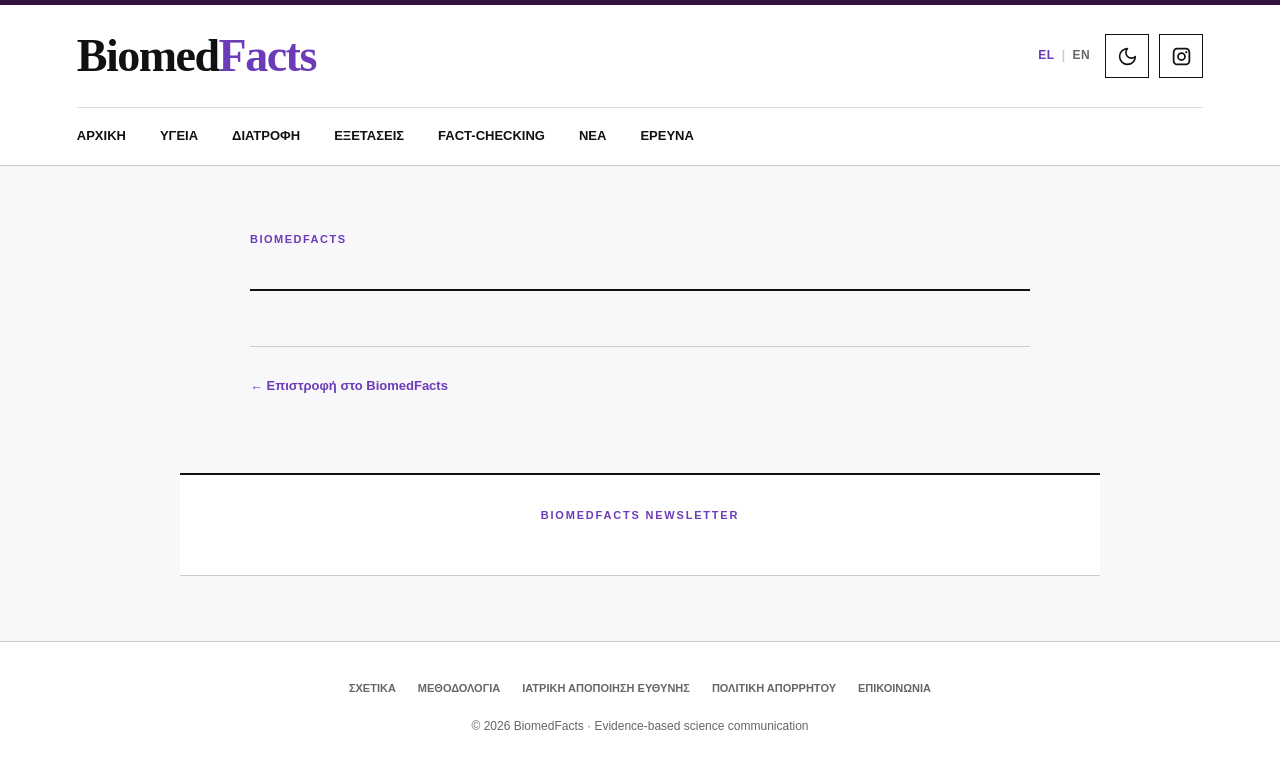
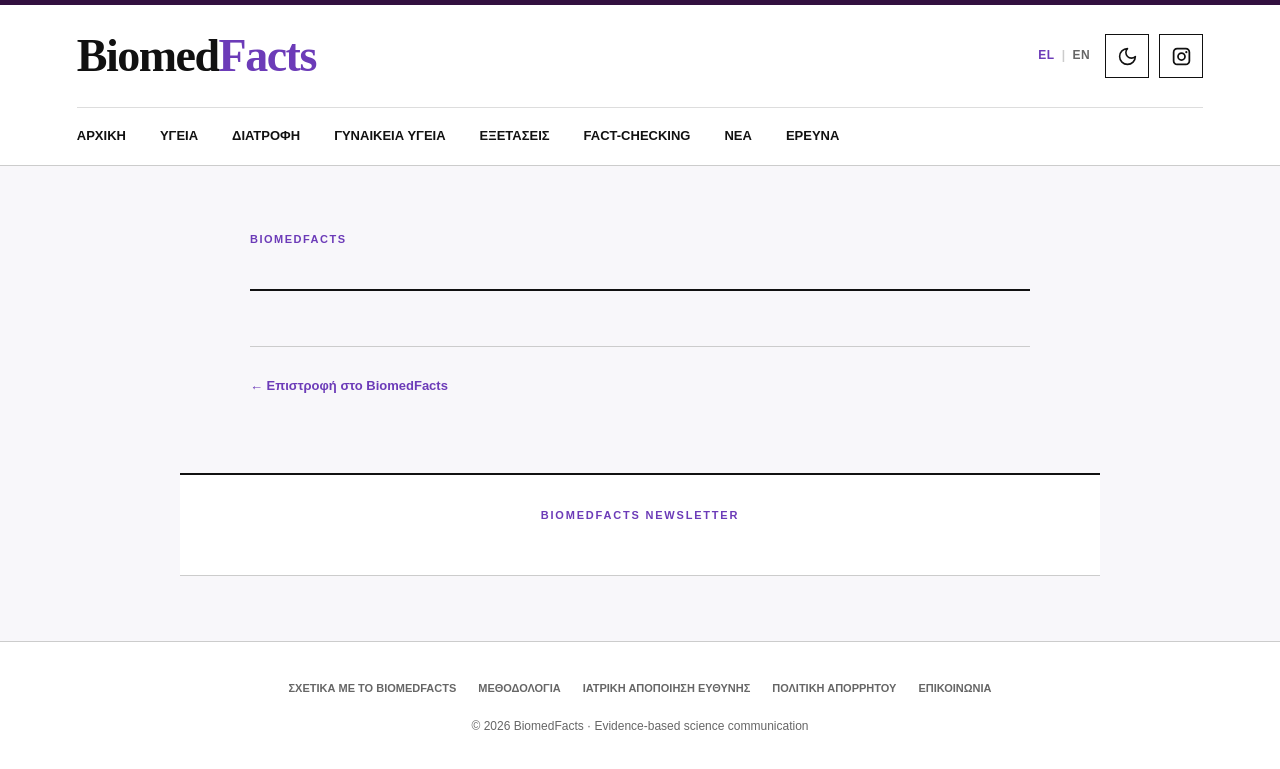
Before and after one commit to BiomedFacts/BiomedFacts, a Jekyll site: the page built from _layouts/page.html, in a window 1280 px wide. Shown: the top 769 px of the page. Built offline with Jekyll 4.4.1, drawn with Linux system fonts in a browser that asks for light colours; some of the changed lines change nothing that is shown.

Commit message:
Update page.html

```diff
--- a/_layouts/page.html
+++ b/_layouts/page.html
@@ -2,9 +2,49 @@
 ---
 
 {% assign is_english = false %}
-
 {% if page.lang == "en" %}
   {% assign is_english = true %}
+{% endif %}
+
+{% capture default_seo_title %}{{ page.title }} | BiomedFacts{% endcapture %}
+{% assign seo_title = page.seo_title | default: default_seo_title | strip %}
+
+{% assign seo_description = page.seo_description
+  | default: page.description
+  | default: page.intro
+  | default: site.description
+  | strip_html
+  | strip_newlines
+  | strip
+%}
+
+{% assign canonical_url = page.url | absolute_url %}
+
+{% assign is_author_page = false %}
+{% if page.url == "/author/" or page.url == "/en/author/" %}
+  {% assign is_author_page = true %}
+{% endif %}
+
+{% if page.translation_url %}
+  {% assign translation_absolute = page.translation_url | absolute_url %}
+{% endif %}
+
+{% if is_english %}
+  {% if page.translation_url %}
+    {% assign greek_url = translation_absolute %}
+  {% else %}
+    {% assign greek_url = "/" | absolute_url %}
+  {% endif %}
+  {% assign english_url = canonical_url %}
+  {% assign x_default_url = greek_url %}
+{% else %}
+  {% assign greek_url = canonical_url %}
+  {% if page.translation_url %}
+    {% assign english_url = translation_absolute %}
+  {% else %}
+    {% assign english_url = "/en/" | absolute_url %}
+  {% endif %}
+  {% assign x_default_url = canonical_url %}
 {% endif %}
 
 <!DOCTYPE html>
@@ -20,34 +60,182 @@
     content="width=device-width, initial-scale=1.0"
   >
 
-  <title>
-    {% if page.seo_title %}
-      {{ page.seo_title }}
-    {% else %}
-      {{ page.title }} | BiomedFacts
-    {% endif %}
-  </title>
+  <!-- =========================
+       BASIC SEO
+  ========================== -->
+
+  <title>{{ seo_title | escape }}</title>
 
   <meta
     name="description"
-    content="{{ page.seo_description | default: page.description | strip_html | strip_newlines | escape }}"
+    content="{{ seo_description | escape }}"
+  >
+
+  <meta
+    name="robots"
+    content="index, follow, max-image-preview:large"
   >
 
   <link
     rel="canonical"
-    href="{{ page.url | absolute_url }}"
+    href="{{ canonical_url }}"
   >
 
-  {% if page.translation_url %}
 
-    <link
-      rel="alternate"
-      hreflang="{% if is_english %}el{% else %}en{% endif %}"
-      href="{{ page.translation_url | absolute_url }}"
-    >
+  <!-- =========================
+       LANGUAGE / HREFLANG
+  ========================== -->
+
+  <link
+    rel="alternate"
+    hreflang="el"
+    href="{{ greek_url }}"
+  >
+
+  <link
+    rel="alternate"
+    hreflang="en"
+    href="{{ english_url }}"
+  >
+
+  <link
+    rel="alternate"
+    hreflang="x-default"
+    href="{{ x_default_url }}"
+  >
+
+
+  <!-- =========================
+       OPEN GRAPH
+  ========================== -->
+
+  <meta
+    property="og:type"
+    content="website"
+  >
+
+  <meta
+    property="og:site_name"
+    content="BiomedFacts"
+  >
+
+  <meta
+    property="og:title"
+    content="{{ seo_title | escape }}"
+  >
+
+  <meta
+    property="og:description"
+    content="{{ seo_description | escape }}"
+  >
+
+  <meta
+    property="og:url"
+    content="{{ canonical_url }}"
+  >
+
+  <meta
+    property="og:locale"
+    content="{% if is_english %}en_US{% else %}el_GR{% endif %}"
+  >
+
+  <meta
+    property="og:locale:alternate"
+    content="{% if is_english %}el_GR{% else %}en_US{% endif %}"
+  >
+
+
+  <!-- =========================
+       SOCIAL
+  ========================== -->
+
+  <meta
+    name="twitter:card"
+    content="summary"
+  >
+
+  <meta
+    name="twitter:title"
+    content="{{ seo_title | escape }}"
+  >
+
+  <meta
+    name="twitter:description"
+    content="{{ seo_description | escape }}"
+  >
+
+
+  <!-- =========================
+       STRUCTURED DATA
+  ========================== -->
+
+  <script type="application/ld+json">
+  {
+    "@context": "https://schema.org",
+    "@graph": [
+      {
+        "@type": "WebSite",
+        "@id": "https://biomedfacts.com/#website",
+        "url": "https://biomedfacts.com/",
+        "name": "BiomedFacts",
+        "description": "Evidence-based health and biomedical science publication."
+      },
+      {
+        "@type": "Organization",
+        "@id": "https://biomedfacts.com/#organization",
+        "name": "BiomedFacts",
+        "url": "https://biomedfacts.com/",
+        "sameAs": [
+          "https://www.instagram.com/biomedical_sciences.gr/"
+        ]
+      },
+      {
+        "@type": "WebPage",
+        "@id": {{ canonical_url | append: "#webpage" | jsonify }},
+        "url": {{ canonical_url | jsonify }},
+        "name": {{ page.title | jsonify }},
+        "description": {{ seo_description | jsonify }},
+        "inLanguage": "{% if is_english %}en{% else %}el{% endif %}",
+        "isPartOf": {
+          "@id": "https://biomedfacts.com/#website"
+        },
+        "publisher": {
+          "@id": "https://biomedfacts.com/#organization"
+        }
+      }
+    ]
+  }
+  </script>
+
+
+  {% if is_author_page %}
+
+  <script type="application/ld+json">
+  {
+    "@context": "https://schema.org",
+    "@type": "ProfilePage",
+    "@id": {{ canonical_url | append: "#profile" | jsonify }},
+    "url": {{ canonical_url | jsonify }},
+    "name": {{ page.title | jsonify }},
+    "mainEntity": {
+      "@type": "Person",
+      "@id": "https://biomedfacts.com/author/#person",
+      "name": "Dimitra M",
+      "honorificSuffix": "BSc Biomedical Science",
+      "url": "https://biomedfacts.com/author/",
+      "sameAs": [
+        "https://www.instagram.com/biomedical_sciences.gr/"
+      ]
+    }
+  }
+  </script>
 
   {% endif %}
 
+
+  <!-- =========================
+       THEME BEFORE PAGE LOAD
+  ========================== -->
 
   <script>
 
@@ -82,65 +270,43 @@
   <style>
 
     :root {
-
       --background: #f8f7fa;
       --surface: #ffffff;
-
       --text: #111111;
       --muted: #666666;
-
       --border: #cccccc;
       --soft-border: #dddddd;
-
       --accent: #6c3bb8;
       --top-border: #32103f;
-
       --soft-accent: #f1ecf8;
     }
 
-
     html[data-theme="dark"] {
-
       --background: #111111;
       --surface: #1b1b1b;
-
       --text: #f4f4f4;
       --muted: #b5b5b5;
-
       --border: #444444;
       --soft-border: #333333;
-
       --accent: #b58cff;
       --top-border: #6c3bb8;
-
       --soft-accent: #1d1922;
     }
 
-
     * {
-
       box-sizing: border-box;
-
       margin: 0;
       padding: 0;
     }
 
-
     html {
-
       scroll-behavior: smooth;
     }
 
-
     body {
-
       background: var(--background);
       color: var(--text);
-
-      font-family:
-        Arial,
-        sans-serif;
-
+      font-family: Arial, sans-serif;
       line-height: 1.6;
 
       transition:
@@ -148,19 +314,16 @@
         color 0.25s ease;
     }
 
-
     a {
-
       color: inherit;
     }
 
 
     /* =========================
        HEADER
-    ========================= */
+    ========================== */
 
     .site-header {
-
       background: var(--surface);
 
       border-top:
@@ -173,118 +336,90 @@
         28px 6% 0;
     }
 
-
     .header-top {
-
       display: flex;
-
       align-items: center;
       justify-content: space-between;
-
       gap: 25px;
-
       padding-bottom: 28px;
     }
 
-
     .logo-link {
-
       color: var(--text);
-
       text-decoration: none;
     }
 
-
     .logo {
-
       font-family:
         "Times New Roman",
         serif;
 
       font-size: 46px;
-
       font-weight: bold;
-
       letter-spacing: -1.5px;
-
       line-height: 1;
     }
 
-
     .logo span {
-
       color: var(--accent);
     }
 
-
     .header-actions {
-
       display: flex;
-
       align-items: center;
-
       gap: 10px;
     }
 
 
+    /* =========================
+       LANGUAGE
+    ========================== */
+
     .language-switch {
-
       display: flex;
-
       align-items: center;
-
       gap: 7px;
-
       margin-right: 5px;
 
       font-size: 12px;
-
       font-weight: bold;
-
       letter-spacing: 0.5px;
     }
 
-
     .language-switch a {
-
       color: var(--muted);
-
       text-decoration: none;
     }
 
-
     .language-switch a:hover,
     .language-switch .active-language {
-
       color: var(--accent);
     }
 
-
     .language-divider {
-
       color: var(--border);
     }
 
 
+    /* =========================
+       ICON BUTTONS
+    ========================== */
+
     .icon-button {
-
       width: 44px;
       height: 44px;
 
       display: flex;
-
       align-items: center;
       justify-content: center;
 
       background: var(--surface);
-
       color: var(--text);
 
       border:
         1px solid var(--text);
 
       text-decoration: none;
-
       cursor: pointer;
 
       transition:
@@ -294,96 +429,73 @@
         transform 0.2s ease;
     }
 
-
     .icon-button svg {
-
       width: 21px;
       height: 21px;
 
       fill: none;
-
       stroke: currentColor;
 
       stroke-width: 1.8;
-
       stroke-linecap: round;
       stroke-linejoin: round;
     }
 
-
     .instagram-button svg {
-
       fill: currentColor;
       stroke: none;
     }
 
-
     .icon-button:hover {
-
       background: var(--accent);
-
       border-color: var(--accent);
-
       color: #ffffff;
 
       transform:
         translateY(-2px);
     }
 
-
     .sun-icon {
-
       display: none;
     }
 
-
     .moon-icon {
-
       display: block;
     }
 
-
     html[data-theme="dark"] .sun-icon {
-
       display: block;
     }
 
-
     html[data-theme="dark"] .moon-icon {
-
       display: none;
     }
 
 
     /* =========================
        NAVIGATION
-    ========================= */
+    ========================== */
 
     nav {
-
       display: flex;
-
       align-items: center;
-
       flex-wrap: wrap;
 
-      gap: 18px 34px;
+      gap:
+        18px 34px;
 
-      padding: 18px 0;
+      padding:
+        18px 0;
 
       border-top:
         1px solid var(--soft-border);
     }
 
-
     nav a {
-
       color: var(--text);
-
       text-decoration: none;
 
       font-size: 13px;
-
       font-weight: bold;
 
       text-transform: uppercase;
@@ -392,19 +504,16 @@
         color 0.2s ease;
     }
 
-
     nav a:hover {
-
       color: var(--accent);
     }
 
 
     /* =========================
        PAGE
-    ========================= */
+    ========================== */
 
     .page-container {
-
       width:
         min(920px, 88%);
 
@@ -412,9 +521,7 @@
         65px auto 0;
     }
 
-
     .page-header {
-
       max-width: 780px;
 
       margin:
@@ -426,25 +533,19 @@
         2px solid var(--text);
     }
 
-
     .page-label {
-
       margin-bottom: 13px;
 
       color: var(--accent);
 
       font-size: 11px;
-
       font-weight: bold;
 
       letter-spacing: 1.5px;
-
       text-transform: uppercase;
     }
 
-
     .page-title {
-
       font-family:
         "Times New Roman",
         serif;
@@ -452,13 +553,10 @@
       font-size: 52px;
 
       line-height: 1.05;
-
       letter-spacing: -1.4px;
     }
 
-
     .page-intro {
-
       max-width: 780px;
 
       margin:
@@ -479,17 +577,13 @@
         serif;
 
       font-size: 20px;
-
       font-weight: bold;
 
       line-height: 1.65;
     }
 
-
     .page-body {
-
       max-width: 780px;
-
       margin: 0 auto;
 
       font-family:
@@ -498,22 +592,16 @@
         serif;
 
       font-size: 18px;
-
       line-height: 1.8;
     }
 
-
     .page-body p {
-
       margin-bottom: 25px;
     }
 
-
     .page-body h2 {
-
       margin-top: 48px;
       margin-bottom: 18px;
-
       padding-top: 10px;
 
       font-family:
@@ -523,13 +611,10 @@
       font-size: 31px;
 
       line-height: 1.15;
-
       letter-spacing: -0.5px;
     }
 
-
     .page-body h3 {
-
       margin-top: 35px;
       margin-bottom: 15px;
 
@@ -538,43 +623,31 @@
         serif;
 
       font-size: 24px;
-
       line-height: 1.2;
     }
 
-
     .page-body strong {
-
       font-weight: bold;
     }
 
-
     .page-body a {
-
       color: var(--accent);
 
       text-decoration-thickness: 1px;
-
       text-underline-offset: 3px;
     }
 
-
     .page-body ul,
     .page-body ol {
-
       margin:
         0 0 25px 27px;
     }
 
-
     .page-body li {
-
       margin-bottom: 10px;
     }
 
-
     .page-body blockquote {
-
       margin:
         35px 0;
 
@@ -593,10 +666,9 @@
 
     /* =========================
        BACK LINK
-    ========================= */
+    ========================== */
 
     .page-end {
-
       max-width: 780px;
 
       margin:
@@ -608,31 +680,25 @@
         1px solid var(--border);
     }
 
-
     .back-home {
-
       color: var(--accent);
 
       font-size: 13px;
-
       font-weight: bold;
 
       text-decoration: none;
     }
 
-
     .back-home:hover {
-
       text-decoration: underline;
     }
 
 
     /* =========================
        NEWSLETTER
-    ========================= */
+    ========================== */
 
     .newsletter {
-
       width:
         min(920px, 88%);
 
@@ -656,25 +722,19 @@
       overflow: hidden;
     }
 
-
     .newsletter-label {
-
       margin-bottom: 18px;
 
       color: var(--accent);
 
       font-size: 11px;
-
       font-weight: bold;
 
       letter-spacing: 1.8px;
     }
 
-
     .beehiiv-form-container {
-
       width: 100%;
-
       max-width: 760px;
 
       margin:
@@ -686,10 +746,9 @@
 
     /* =========================
        FOOTER
-    ========================= */
+    ========================== */
 
     footer {
-
       margin-top: 65px;
 
       padding:
@@ -702,9 +761,7 @@
         1px solid var(--border);
     }
 
-
     .footer-inner {
-
       width:
         min(1100px, 100%);
 
@@ -712,13 +769,9 @@
         0 auto;
     }
 
-
     .footer-links {
-
       display: flex;
-
       justify-content: center;
-
       flex-wrap: wrap;
 
       gap:
@@ -727,29 +780,21 @@
       margin-bottom: 20px;
     }
 
-
     .footer-links a {
-
       color: var(--muted);
 
       font-size: 11px;
-
       font-weight: bold;
 
       text-decoration: none;
-
       text-transform: uppercase;
     }
 
-
     .footer-links a:hover {
-
       color: var(--accent);
     }
 
-
     .footer-copy {
-
       color: var(--muted);
 
       text-align: center;
@@ -760,63 +805,45 @@
 
     /* =========================
        MOBILE
-    ========================= */
+    ========================== */
 
     @media (max-width: 700px) {
 
       .site-header {
-
         padding:
           22px 5% 0;
       }
 
-
       .header-top {
-
         gap: 14px;
-
         padding-bottom: 22px;
       }
 
-
       .logo {
-
         font-size: 34px;
       }
 
-
       .header-actions {
-
         gap: 7px;
       }
 
-
       .language-switch {
-
         gap: 5px;
-
         margin-right: 0;
-
         font-size: 10px;
       }
 
-
       .icon-button {
-
         width: 37px;
         height: 37px;
       }
 
-
       .icon-button svg {
-
         width: 18px;
         height: 18px;
       }
 
-
       nav {
-
         gap:
           11px 18px;
 
@@ -824,58 +851,40 @@
           15px 0;
       }
 
-
       nav a {
-
         font-size: 10px;
       }
 
-
       .page-container {
-
         width: 90%;
-
         margin-top: 42px;
       }
 
-
       .page-title {
-
         font-size: 38px;
       }
 
-
       .page-header {
-
         margin-bottom: 35px;
       }
 
-
       .page-intro {
-
         padding:
           22px 20px;
 
         font-size: 18px;
       }
 
-
       .page-body {
-
         font-size: 17px;
-
         line-height: 1.75;
       }
 
-
       .page-body h2 {
-
         font-size: 27px;
       }
 
-
       .newsletter {
-
         width: 90%;
 
         padding:
@@ -884,36 +893,26 @@
 
     }
 
-
     @media (max-width: 470px) {
 
       .logo {
-
         font-size: 29px;
       }
 
-
       .header-actions {
-
         gap: 5px;
       }
 
-
       .language-switch {
-
         font-size: 9px;
       }
 
-
       .icon-button {
-
         width: 34px;
         height: 34px;
       }
 
-
       .page-title {
-
         font-size: 34px;
       }
 
@@ -927,6 +926,10 @@
 <body>
 
 
+<!-- =========================
+     HEADER
+========================== -->
+
 <header class="site-header">
 
 
@@ -936,12 +939,11 @@
     <a
       href="{% if is_english %}{{ '/en/' | relative_url }}{% else %}{{ '/' | relative_url }}{% endif %}"
       class="logo-link"
+      aria-label="BiomedFacts"
     >
 
       <div class="logo">
-
         Biomed<span>Facts</span>
-
       </div>
 
     </a>
@@ -959,6 +961,7 @@
 
 
         {% if is_english %}
+
 
           {% if page.translation_url %}
 
@@ -1059,11 +1062,9 @@
           viewBox="0 0 24 24"
           aria-hidden="true"
         >
-
           <path
             d="M12 3a6 6 0 0 0 9 9 9 9 0 1 1-9-9Z"
           ></path>
-
         </svg>
 
 
@@ -1123,6 +1124,11 @@
   </div>
 
 
+  <!-- =========================
+       NAVIGATION
+  ========================== -->
+
+
   {% if is_english %}
 
     <nav>
@@ -1137,6 +1143,10 @@
 
       <a href="{{ '/en/' | relative_url }}#latest">
         Nutrition
+      </a>
+
+      <a href="{{ '/en/' | relative_url }}#latest">
+        Women's Health
       </a>
 
       <a href="{{ '/en/' | relative_url }}#latest">
@@ -1157,7 +1167,9 @@
 
     </nav>
 
+
   {% else %}
+
 
     <nav>
 
@@ -1171,6 +1183,10 @@
 
       <a href="{{ '/' | relative_url }}#latest">
         Διατροφή
+      </a>
+
+      <a href="{{ '/' | relative_url }}#latest">
+        Γυναικεία Υγεία
       </a>
 
       <a href="{{ '/' | relative_url }}#latest">
@@ -1191,11 +1207,16 @@
 
     </nav>
 
+
   {% endif %}
 
 
 </header>
 
+
+<!-- =========================
+     PAGE CONTENT
+========================== -->
 
 <main class="page-container">
 
@@ -1204,16 +1225,12 @@
 
 
     <div class="page-label">
-
       BIOMEDFACTS
-
     </div>
 
 
     <h1 class="page-title">
-
       {{ page.title }}
-
     </h1>
 
 
@@ -1223,9 +1240,7 @@
   {% if page.intro %}
 
     <div class="page-intro">
-
       {{ page.intro }}
-
     </div>
 
   {% endif %}
@@ -1268,13 +1283,15 @@
 </main>
 
 
+<!-- =========================
+     NEWSLETTER
+========================== -->
+
 <section class="newsletter">
 
 
   <p class="newsletter-label">
-
     BIOMEDFACTS NEWSLETTER
-
   </p>
 
 
@@ -1292,6 +1309,10 @@
 </section>
 
 
+<!-- =========================
+     FOOTER
+========================== -->
+
 <footer>
 
 
@@ -1303,8 +1324,9 @@
 
       {% if is_english %}
 
+
         <a href="{{ '/en/about/' | relative_url }}">
-          About
+          About BiomedFacts
         </a>
 
         <a href="{{ '/en/editorial-policy/' | relative_url }}">
@@ -1323,10 +1345,12 @@
           Contact
         </a>
 
+
       {% else %}
 
+
         <a href="{{ '/about/' | relative_url }}">
-          Σχετικά
+          Σχετικά με το BiomedFacts
         </a>
 
         <a href="{{ '/editorial-policy/' | relative_url }}">
@@ -1345,6 +1369,7 @@
           Επικοινωνία
         </a>
 
+
       {% endif %}
 
 
@@ -1352,9 +1377,7 @@
 
 
     <div class="footer-copy">
-
       © 2026 BiomedFacts · Evidence-based science communication
-
     </div>
 
 
@@ -1363,6 +1386,10 @@
 
 </footer>
 
+
+<!-- =========================
+     JAVASCRIPT
+========================== -->
 
 <script>
 
@@ -1404,7 +1431,6 @@
     "click",
     function () {
 
-
       const currentTheme =
         document.documentElement
           .getAttribute(
```
